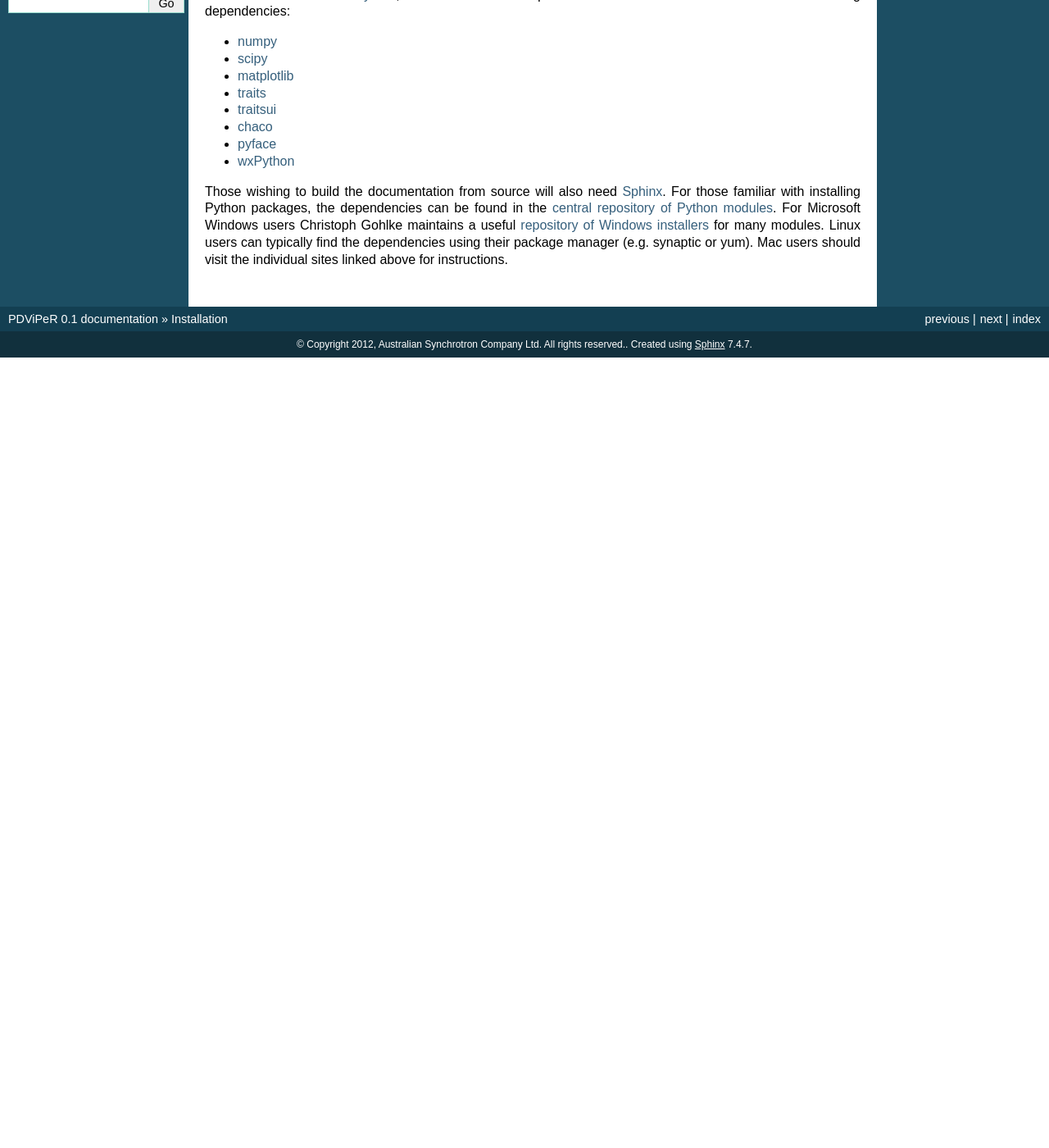
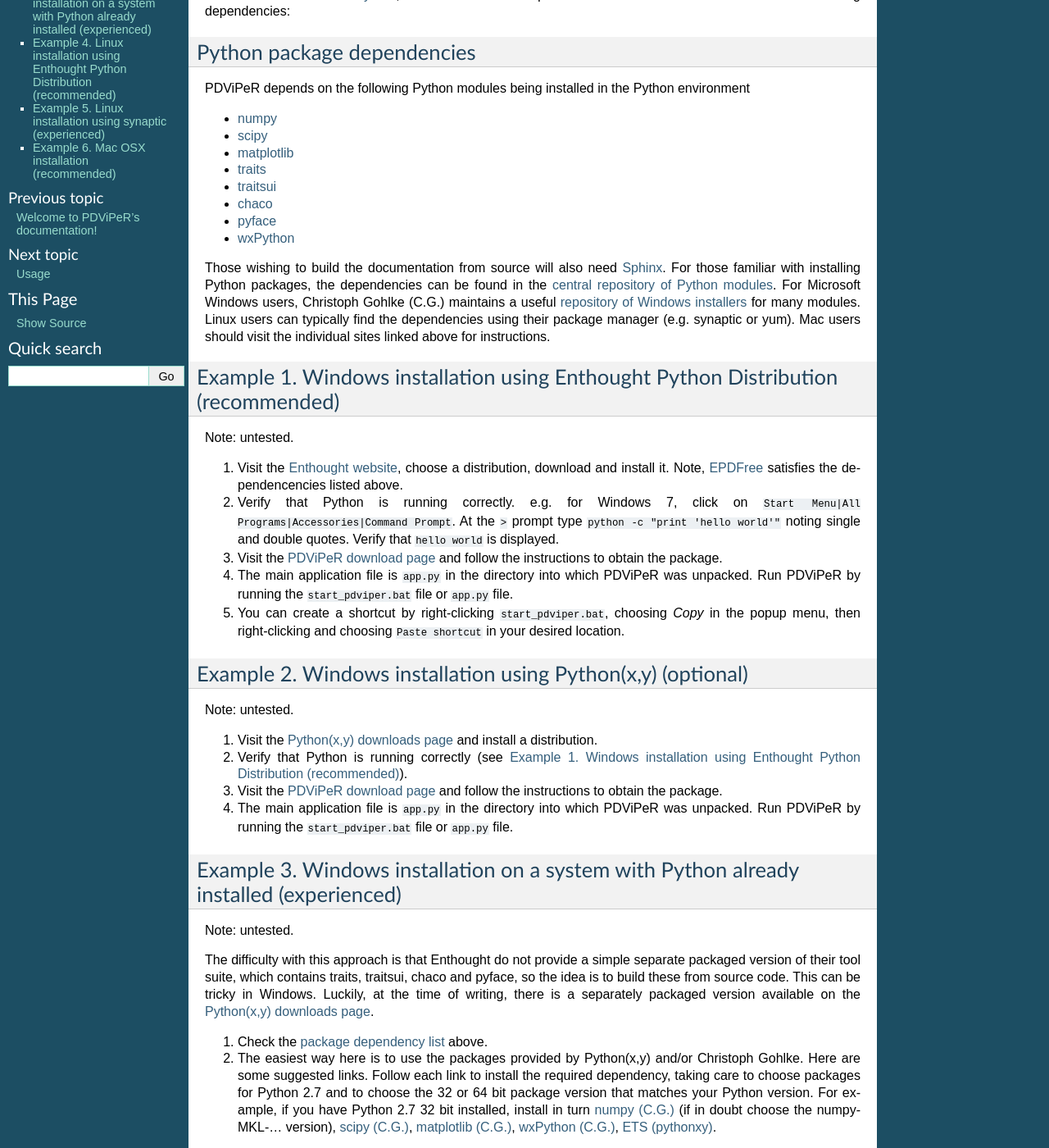
Before and after one commit to AustralianSynchrotron/pdviper, a Sphinx documentation site: the page built from docs/installation.rst, in a window 1280 px wide and 1400 px high, scrolled down 270 px. Shown: the whole window at 82% size. Built offline with Sphinx 7.4.7, drawn with Linux system fonts in a browser that asks for light colours; formulas are drawn with MathJax 3; before the commit the page ends 900 px from its top, so only the background shows below that; some of the changed text lies outside the part shown.

Commit message:
installation instructions for major platforms

```diff
--- a/docs/installation.rst
+++ b/docs/installation.rst
@@ -7,6 +7,13 @@
 PDViPeR is written in `Python <http://python.org>`_ (2.7 at the time of writing) and has several module dependencies that require installation. For Windows, Linux and Mac users the easiest way to install these dependencies is to install one of the `Enthought Python Distributions <http://www.enthought.com/products/epd.php>`_. The `EPDFree <http://www.enthought.com/products/epd_free.php>`_ distribution contains all the modules on which PDViPeR depends. A typical user can just download and install EPDFree then download and unpack PDViPeR and run it immediately.
 
 Some users might prefer alternatives to EPDFree. For example Academic or Commercial users may prefer to use one of Enthought's other distributions. Other popular Python distributions include `Python(x,y) <http://code.google.com/p/pythonxy/>`_, `WinPython <http://code.google.com/p/winpython/>`_ and ActiveState's `ActivePython <http://www.activestate.com/activepython/downloads>`_, all of which will require installation of at least some of the following dependencies:
+
+.. _python_package_dependencies:
+
+Python package dependencies
+---------------------------------
+
+PDViPeR depends on the following Python modules being installed in the Python environment
 
 * `numpy <http://numpy.scipy.org/>`_
 * `scipy <http://scipy.org/>`_
@@ -18,4 +25,75 @@
 * `wxPython <http://wxpython.org/>`_
 
 Those wishing to build the documentation from source will also need `Sphinx <http://sphinx.pocoo.org/>`_.
-For those familiar with installing Python packages, the dependencies can be found in the `central repository of Python modules <http://pypi.python.org/pypi>`_. For Microsoft Windows users Christoph Gohlke maintains a useful `repository of Windows installers <http://www.lfd.uci.edu/~gohlke/pythonlibs/>`_ for many modules. Linux users can typically find the dependencies using their package manager (e.g. synaptic or yum). Mac users should visit the individual sites linked above for instructions.
+For those familiar with installing Python packages, the dependencies can be found in the `central repository of Python modules <http://pypi.python.org/pypi>`_. For Microsoft Windows users, Christoph Gohlke (C.G.) maintains a useful `repository of Windows installers <http://www.lfd.uci.edu/~gohlke/pythonlibs/>`_ for many modules. Linux users can typically find the dependencies using their package manager (e.g. synaptic or yum). Mac users should visit the individual sites linked above for instructions.
+
+.. _example1:
+
+Example 1. Windows installation using Enthought Python Distribution (recommended)
+---------------------------------------------------------------------------------
+
+Note: untested.
+
+#. Visit the `Enthought website <http://www.enthought.com/products/epd.php>`_, choose a distribution, download and install it. Note, `EPDFree <http://www.enthought.com/products/epd_free.php>`_ satisfies the dependencencies listed above.
+#. Verify that Python is running correctly.
+   e.g. for Windows 7, click on ``Start Menu|All Programs|Accessories|Command Prompt``.
+   At the ``>`` prompt type ``python -c "print 'hello world'"`` noting single and double quotes.
+   Verify that ``hello world`` is displayed.
+#. Visit the `PDViPeR download page <http://www.synchrotron.org.au/pdviper>`_ and follow the instructions to obtain the package.
+#. The main application file is ``app.py`` in the directory into which PDViPeR was unpacked. Run PDViPeR by running the ``start_pdviper.bat`` file or ``app.py`` file.
+#. You can create a shortcut by right-clicking ``start_pdviper.bat``, choosing `Copy` in the popup menu, then right-clicking and choosing ``Paste shortcut`` in your desired location.
+
+Example 2. Windows installation using Python(x,y) (optional)
+------------------------------------------------------------
+
+Note: untested.
+
+#. Visit the `Python(x,y) <http://code.google.com/p/pythonxy/>`_ `downloads page <http://code.google.com/p/pythonxy/wiki/Downloads>`_ and install a distribution.
+#. Verify that Python is running correctly (see :ref:`example1`).
+#. Visit the `PDViPeR download page <http://www.synchrotron.org.au/pdviper>`_ and follow the instructions to obtain the package.
+#. The main application file is ``app.py`` in the directory into which PDViPeR was unpacked. Run PDViPeR by running the ``start_pdviper.bat`` file or ``app.py`` file.
+
+Example 3. Windows installation on a system with Python already installed (experienced)
+---------------------------------------------------------------------------------------
+
+Note: untested.
+
+The difficulty with this approach is that Enthought do not provide a simple separate packaged version of their tool suite, which contains traits, traitsui, chaco and pyface, so the idea is to build these from source code. This can be tricky in Windows. Luckily, at the time of writing, there is a separately packaged version available on the `Python(x,y) downloads page <http://code.google.com/p/pythonxy/wiki/Downloads>`_.
+
+#. Check the :ref:`package dependency list<python_package_dependencies>` above.
+#. The easiest way here is to use the packages provided by Python(x,y) and/or Christoph Gohlke. Here are some suggested links. Follow each link to install the required dependency, taking care to choose packages for Python 2.7 and to choose the 32 or 64 bit package version that matches your Python version.
+   For example, if you have Python 2.7 32 bit installed, install in turn
+   `numpy (C.G.) <http://www.lfd.uci.edu/~gohlke/pythonlibs/#numpy>`_ (if in doubt choose the numpy-MKL-... version),
+   `scipy (C.G.) <http://www.lfd.uci.edu/~gohlke/pythonlibs/#scipy>`_,
+   `matplotlib (C.G.) <http://www.lfd.uci.edu/~gohlke/pythonlibs/#matplotlib>`_,
+   `wxPython (C.G.) <http://www.lfd.uci.edu/~gohlke/pythonlibs/#wxpython>`_,
+   `ETS (pythonxy) <http://code.google.com/p/pythonxy/wiki/Downloads>`_.
+
+Example 4. Linux installation using Enthought Python Distribution (recommended)
+-------------------------------------------------------------------------------
+
+#. Visit the `Enthought website <http://www.enthought.com/products/epd.php>`_, choose a distribution, download and install it according to the instructions. Note, `EPDFree <http://www.enthought.com/products/epd_free.php>`_ satisfies the dependencencies listed above.
+#. Verify that Python is running correctly.
+   e.g. for Ubuntu, open a terminal.
+   At the ``$`` prompt type ``python -c "print 'hello world'"`` noting single and double quotes.
+   Verify that ``hello world`` is displayed.
+#. Visit the `PDViPeR download page <http://www.synchrotron.org.au/pdviper>`_ and follow the instructions to obtain the package.
+#. The main application file is ``app.py`` in the directory into which PDViPeR was unpacked. Run PDViPeR by running ``./start_pdviper.sh`` or ``./app.py``.
+
+Example 5. Linux installation using synaptic (experienced)
+----------------------------------------------------------
+
+Note: untested.
+
+This description is for Ubuntu Linux. yum packaged names in Fedora Linux flavours should have similar names.
+
+#. First, verify that Python2.7 is running correctly.
+   e.g. for Ubuntu, open a terminal.
+   At the ``$`` prompt type ``python -c "import sys; print sys.version"``.
+   Verify that a string displays identifying a 2.7 branch version of Python.
+#. Using synaptic or ``apt-get install <package>`` install the following packages: ``python-numpy``, ``python-scipy``, ``python-matplotlib``, ``python-traits``, ``python-traitsui``, ``python-chaco``, ``python-pyface``, ``python-wxgtk2.8``
+#. Visit the `PDViPeR download page <http://www.synchrotron.org.au/pdviper>`_ and follow the instructions to obtain the package.
+#. The main application file is ``app.py`` in the directory into which PDViPeR was unpacked. Run PDViPeR by running ``./start_pdviper.sh`` or ``./app.py``.
+
+Example 6. Mac OSX installation (recommended)
+---------------------------------------------
```
